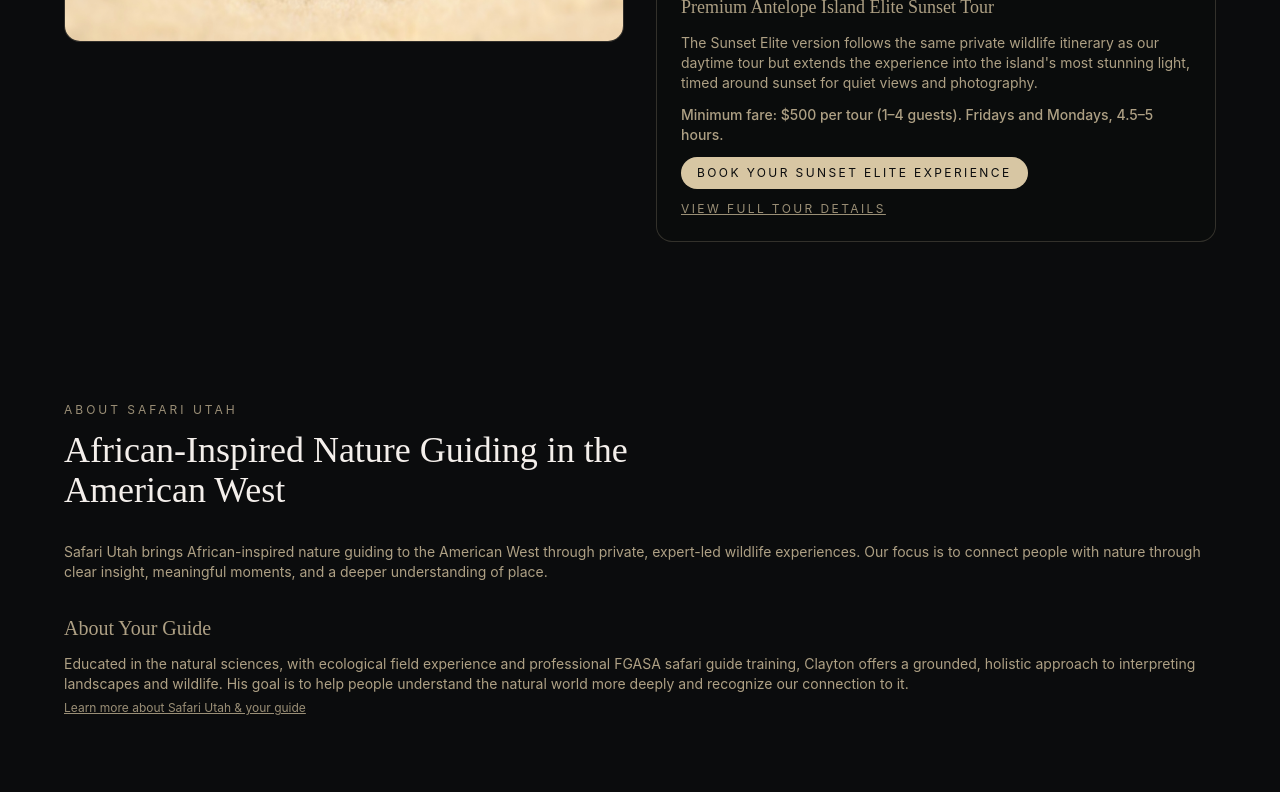
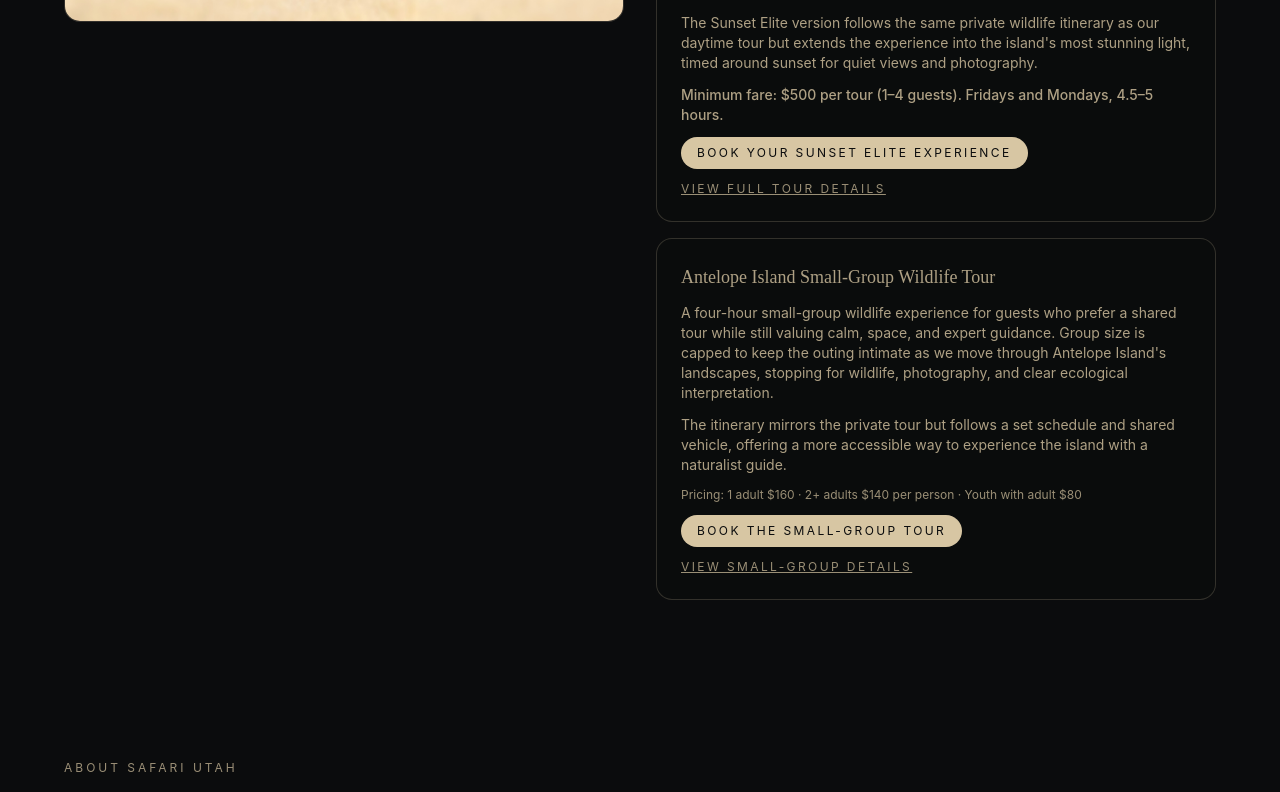
Before and after one commit to Clayton-Andersen/Safari-Utah-Flagship, a Next.js app: page / in a window 1280 px wide. Shown: the part 1661-2453 px from the top of the page. Built offline with nearby package versions, Linux system fonts and the light colour scheme; no server answers.

Commit message:
added group tour and checked mentions of private tours only

```diff
--- a/app/page.tsx
+++ b/app/page.tsx
@@ -14,11 +14,11 @@ export default function HomePage() {
       {/* Optional “Value pillars” section – keep if you like the structure */}
       <ValuePillars />
 
-      {/* Our Premium Wildlife Experience / Tours preview */}
+            {/* Our Premium Wildlife Experience / Tours preview */}
       <Section
         eyebrow="Our Premium Wildlife Experience"
         title="Premium Antelope Island Wildlife Tours"
-        subtitle="Discover Antelope Island with private, expertly guided wildlife tours inspired by the depth of African safari guiding."
+        subtitle="Private premium safaris, with a small-group option for guests who prefer a shared experience."
       >
         <div
           id="tours"
@@ -27,10 +27,10 @@ export default function HomePage() {
           {/* Left: copy + image */}
           <div className="space-y-4 text-sm text-sand/80">
             <p>
-              Discover Antelope Island with a private, expertly guided wildlife tour
-              inspired by the depth of African safari guiding. Each experience is
-              tailored to you, offering time to slow down, observe, and appreciate
-              the landscape and the animals that define it.
+              Discover Antelope Island with a private, expertly guided wildlife
+              tour inspired by the depth of African safari guiding. Each
+              experience is tailored to you, offering time to slow down, observe,
+              and appreciate the landscape and the animals that define it.
             </p>
 
             <div className="relative h-56 md:h-72 rounded-2xl overflow-hidden border border-sand/20 bg-night/40">
@@ -43,9 +43,9 @@ export default function HomePage() {
             </div>
           </div>
 
-          {/* Right: two distinct tour cards */}
+          {/* Right: three tour cards (two premium, one small-group) */}
           <div className="grid gap-4 text-sm text-sand/80">
-            {/* Daylight tour */}
+            {/* Premium daytime tour */}
             <div className="border border-sand/20 rounded-2xl p-6 bg-night/50 space-y-3">
               <h3 className="font-serif text-lg">
                 Premium Antelope Island Tour
@@ -63,7 +63,7 @@ export default function HomePage() {
               <div className="flex flex-wrap gap-3">
                 <BookingButton
                   size="sm"
-                  label="Book your island  daytime tour"
+                  label="Book Your Private Antelope Island Tour"
                 />
                 <Link
                   href="/tours/antelope-island"
@@ -74,7 +74,7 @@ export default function HomePage() {
               </div>
             </div>
 
-            {/* Sunset tour */}
+            {/* Premium Sunset Elite tour */}
             <div className="border border-sand/20 rounded-2xl p-6 bg-night/50 space-y-3">
               <h3 className="font-serif text-lg">
                 Premium Antelope Island Elite Sunset Tour
@@ -92,13 +92,48 @@ export default function HomePage() {
               <div className="flex flex-wrap gap-3">
                 <BookingButton
                   size="sm"
-                  label="Book your Sunset Elite experience"
+                  label="Book Your Sunset Elite Experience"
                 />
                 <Link
                   href="/tours/antelope-island"
                   className="text-xs uppercase tracking-[0.2em] underline text-sand/70 hover:text-sand"
                 >
                   View full tour details
+                </Link>
+              </div>
+            </div>
+
+            {/* Small-group tour (lower tier, but present) */}
+            <div className="border border-sand/20 rounded-2xl p-6 bg-night/50 space-y-3">
+              <h3 className="font-serif text-lg">
+                Antelope Island Small-Group Wildlife Tour
+              </h3>
+              <p>
+                A four-hour small-group wildlife experience for guests who prefer
+                a shared tour while still valuing calm, space, and expert guidance.
+                Group size is capped to keep the outing intimate as we move
+                through Antelope Island&apos;s landscapes, stopping for wildlife,
+                photography, and clear ecological interpretation.
+              </p>
+              <p>
+                The itinerary mirrors the private tour but follows a set schedule
+                and shared vehicle, offering a more accessible way to experience
+                the island with a naturalist guide.
+              </p>
+              <p className="text-xs text-sand/70">
+                Pricing: 1 adult $160 · 2+ adults $140 per person · Youth with
+                adult $80
+              </p>
+              <div className="flex flex-wrap gap-3">
+                <BookingButton
+                  size="sm"
+                  label="Book the Small-Group Tour"
+                />
+                <Link
+                  href="/tours/antelope-island#small-group"
+                  className="text-xs uppercase tracking-[0.2em] underline text-sand/70 hover:text-sand"
+                >
+                  View small-group details
                 </Link>
               </div>
             </div>
@@ -127,8 +162,8 @@ export default function HomePage() {
         </div>
         <div>
           <p><Link href="/about" className="text-xs underline text-sand/70 hover:text-sand">
-  Learn more about Safari Utah & your guide
-</Link></p>
+            Learn more about Safari Utah & your guide
+          </Link></p>
         </div>
       </Section>
 
--- a/app/tours/antelope-island/page.tsx
+++ b/app/tours/antelope-island/page.tsx
@@ -36,14 +36,14 @@ export default function AntelopeIslandTourPage() {
         </div>
       </section>
 
-      {/* Tour Overview */}
-      <Section title="Tour Overview">
+      {/* Premium Tour Overview */}
+      <Section title="Premium Tour Overview">
         <div className="space-y-4 text-sm text-sand/80 max-w-3xl">
           <p>
-            This private four-hour wildlife experience (from pickup to drop-off) explores the sweeping landscapes and diverse ecosystems of Antelope Island. Expect a scenic drive with views of the Great Salt Lake and Wasatch Mountains, along with stops for wildlife sightings. We’ll watch for bison, pronghorn, mule deer, and seasonal birdlife, with opportunities for photography and ecological interpretation throughout.
+            This four-hour private wildlife experience (from pickup to drop-off) explores the sweeping landscapes and diverse ecosystems of Antelope Island. Expect a scenic drive with views of the Great Salt Lake and Wasatch Mountains, along with stops for wildlife sightings. We’ll watch for bison, pronghorn, mule deer, and seasonal birdlife, with opportunities for photography and ecological interpretation throughout.
           </p>
           <p>
-            Every tour is exclusive to your group and shaped by real-time conditions, allowing an unhurried pace and time to focus on the moments that matter most to you.
+            Every premium tour is exclusive to your group and shaped by real-time conditions, allowing an unhurried pace and time to focus on the moments that matter most to you.
           </p>
         </div>
       </Section>
@@ -61,14 +61,14 @@ export default function AntelopeIslandTourPage() {
         </ul>
       </Section>
 
-      {/* Why This Tour Is Different */}
-      <Section title="Why This Tour Is Different">
+      {/* Why the Premium Tours Are Different */}
+      <Section title="Why the Premium Tours Are Different">
         <div className="space-y-4 text-sm text-sand/80 max-w-3xl">
           <p>
-            This experience is fully private, giving you space, calm, and the freedom to focus on what interests you most. The pace is flexible, adapting to wildlife, lighting, and the natural rhythm of the day rather than a fixed script. Guided by a professionally trained safari guide with deep knowledge of the region, every moment gains context and clarity.
+            The premium tours are fully private, giving you space, calm, and the freedom to focus on what interests you most. The pace is flexible, adapting to wildlife, lighting, and the natural rhythm of the day rather than a fixed script. Guided by a professionally trained safari guide with deep knowledge of the region, every moment gains context and clarity.
           </p>
           <p>
-            It’s an intentional, personal way to explore Antelope Island—designed for guests who value depth, presence, and expert interpretation.
+            They are intentional, personal ways to explore Antelope Island—designed for guests who value depth, presence, and expert interpretation.
           </p>
         </div>
       </Section>
@@ -99,6 +99,31 @@ export default function AntelopeIslandTourPage() {
             Minimum fare: $500 per tour (1–4 guests).
           </p>
           <BookingButton label="Book your Sunset Elite experience" />
+        </div>
+      </Section>
+      {/* Small-group shared tour */}
+      <Section
+        id="small-group"
+        title="Antelope Island Small-Group Wildlife Tour"
+      >
+        <div className="space-y-4 text-sm text-sand/80 max-w-3xl">
+          <p>
+            A four-hour small-group wildlife experience for guests who prefer a
+            shared tour while still valuing calm, space, and expert guidance.
+            Group size is capped to keep the outing intimate as we move through
+            Antelope Island&apos;s landscapes, stopping for wildlife,
+            photography, and clear ecological interpretation.
+          </p>
+          <p>
+            The itinerary mirrors our private tour but follows a set schedule and
+            shared vehicle, offering a more accessible way to experience the
+            island with a naturalist guide.
+          </p>
+          <p className="font-medium">
+            Pricing: 1 adult $160 · 2+ adults $140 per person · Youth with
+            adult $80.
+          </p>
+          <BookingButton label="Book the Small-Group Tour" />
         </div>
       </Section>
 
--- a/components/shared/Accordion.tsx
+++ b/components/shared/Accordion.tsx
@@ -1,10 +1,11 @@
 "use client";
 
 import { useState } from "react";
+import type { ReactNode } from "react";
 
 type AccordionItem = {
   question: string;
-  answer: string;
+  answer: ReactNode;
 };
 
 type Props = {
--- a/components/shared/Section.tsx
+++ b/components/shared/Section.tsx
@@ -4,13 +4,14 @@ type Props = {
   eyebrow?: string;
   title?: string;
   subtitle?: string;
+  id?: string;
   children: ReactNode;
   className?: string;
 };
 
-export default function Section({ eyebrow, title, subtitle, children, className }: Props) {
+export default function Section({ eyebrow, title, subtitle, id, children, className }: Props) {
   return (
-    <section className={`px-4 py-12 md:py-20 ${className ?? ""}`}>
+    <section id={id} className={`px-4 py-12 md:py-20 ${className ?? ""}`}>
       <div className="mx-auto max-w-6xl">
         {(eyebrow || title || subtitle) && (
           <header className="mb-8 max-w-2xl space-y-3">
```
Also changed, not shown: app/faq/page.tsx (+6 -3 lines).
